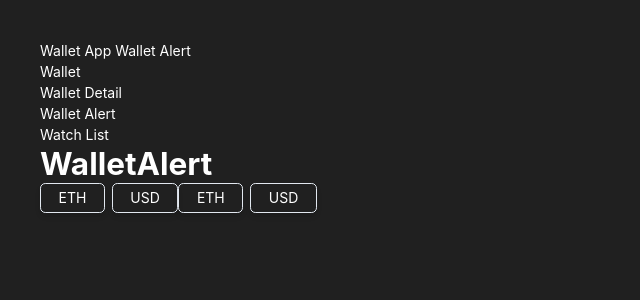
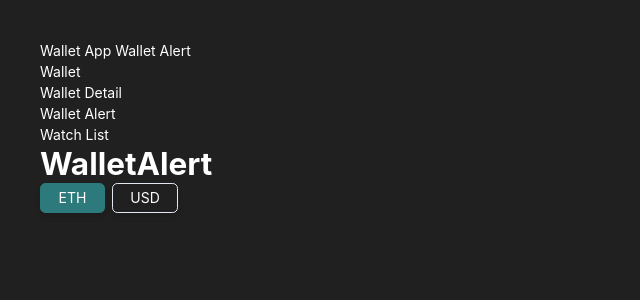
Before and after one commit to kira-0521/learning, a React (Vite) app in the folder discord-lib/frontend/: page /wallet_alert in a window 1280 px wide. Shown: the top 300 px of the page, without its empty margins (0-640 px from the left). Built offline with nearby package versions, Linux system fonts and the light colour scheme.

Commit message:
[ reafactor ] ラジオボタンコンポーネント分離

```diff
--- a/discord-lib/frontend/src/components/molecules/Forms/ToggleRadioButtons.tsx
+++ b/discord-lib/frontend/src/components/molecules/Forms/RadioCard.tsx
@@ -13,7 +13,7 @@ type RadioCardProps = {
   children: ReactNode
   useRadioProps: UseRadioProps
 }
-const RadioCard: FC<RadioCardProps> = (props) => {
+export const RadioCard: FC<RadioCardProps> = (props) => {
   const { children, useRadioProps } = props
   const { getInputProps, getCheckboxProps } = useRadio(useRadioProps)
 
@@ -24,6 +24,8 @@ const RadioCard: FC<RadioCardProps> = (props) => {
     <Box as='label'>
       <input {...input} />
       <Box
+        // 以下を展開することでチェックボックスのプロパティを扱える
+        {...checkbox}
         cursor='pointer'
         borderWidth='1px'
         borderRadius='md'
@@ -45,36 +47,3 @@ const RadioCard: FC<RadioCardProps> = (props) => {
 }
 
 // Step 2: Use the `useRadioGroup` hook to control a group of custom radios.
-type Unit = 'ETH' | 'USD'
-export const ToggleRadioButtons: FC = memo(() => {
-  const options = ['ETH', 'USD']
-  const moneyUnitContext = useContext(MoneyUnitContext)
-  const onChangeUnit = useCallback(
-    (nextValue: Unit) => {
-      console.log('nextValue', nextValue)
-      moneyUnitContext.setUnit(nextValue)
-    },
-    [moneyUnitContext.unit]
-  )
-
-  const { getRootProps, getRadioProps } = useRadioGroup({
-    name: 'money',
-    defaultValue: moneyUnitContext.unit,
-    onChange: onChangeUnit,
-  })
-
-  const group = getRootProps()
-
-  return (
-    <HStack {...group}>
-      {options.map((value) => {
-        const radio = getRadioProps({ value })
-        return (
-          <RadioCard key={value} useRadioProps={radio}>
-            {value}
-          </RadioCard>
-        )
-      })}
-    </HStack>
-  )
-})
--- /dev/null
+++ b/discord-lib/frontend/src/components/organisms/Forms/ToggleRadioButtons.tsx
@@ -0,0 +1,37 @@
+import { FC, memo, useCallback, useContext } from 'react'
+import { MoneyUnitContext } from '../../../provider/MoneyUnitProvider'
+import { RadioCard } from '../../molecules/Forms/RadioCard'
+import { useRadioGroup, HStack } from '@chakra-ui/react'
+
+type Unit = 'ETH' | 'USD'
+export const ToggleRadioButtons: FC = memo(() => {
+  const options = ['ETH', 'USD']
+  const moneyUnitContext = useContext(MoneyUnitContext)
+  const onChangeUnit = useCallback(
+    (nextValue: Unit) => {
+      moneyUnitContext.setUnit(nextValue)
+    },
+    [moneyUnitContext.unit]
+  )
+
+  const { getRootProps, getRadioProps } = useRadioGroup({
+    name: 'money',
+    defaultValue: moneyUnitContext.unit,
+    onChange: onChangeUnit,
+  })
+
+  const group = getRootProps()
+
+  return (
+    <HStack {...group}>
+      {options.map((value) => {
+        const radio = getRadioProps({ value })
+        return (
+          <RadioCard key={value} useRadioProps={radio}>
+            {value}
+          </RadioCard>
+        )
+      })}
+    </HStack>
+  )
+})
--- a/discord-lib/frontend/src/components/pages/WalletAlert.tsx
+++ b/discord-lib/frontend/src/components/pages/WalletAlert.tsx
@@ -2,35 +2,16 @@ import { FC } from 'react'
 import { Heading, Box, useRadioGroup, HStack } from '@chakra-ui/react'
 import { useLocation } from 'react-router-dom'
 
-import { ToggleRadioButtons } from '../molecules/Forms/ToggleRadioButtons'
+import { ToggleRadioButtons } from '../organisms/Forms/ToggleRadioButtons'
 
 export const WalletAlert: FC = () => {
   const location = useLocation()
   console.log('location', location)
 
-  const options = ['ETH', 'DOll']
-
-  const { getRootProps, getRadioProps } = useRadioGroup({
-    name: 'money',
-    defaultValue: 'ETH',
-    onChange: console.log,
-  })
-
-  const group = getRootProps()
-
   return (
     <Box>
       <Heading>WalletAlert</Heading>
-      <HStack {...group} spacing='0'>
-        {options.map((value) => {
-          const radio = getRadioProps({ value })
-          return (
-            <ToggleRadioButtons key={value} {...radio}>
-              {value}
-            </ToggleRadioButtons>
-          )
-        })}
-      </HStack>
+      <ToggleRadioButtons />
     </Box>
   )
 }
--- a/discord-lib/frontend/src/components/pages/WalletDetail.tsx
+++ b/discord-lib/frontend/src/components/pages/WalletDetail.tsx
@@ -1,7 +1,7 @@
 import { FC, useContext } from 'react'
 import { Heading, Box, Text } from '@chakra-ui/react'
 import { MoneyUnitContext } from '../../provider/MoneyUnitProvider'
-import { ToggleRadioButtons } from '../molecules/Forms/ToggleRadioButtons'
+import { ToggleRadioButtons } from '../organisms/Forms/ToggleRadioButtons'
 
 export const WalletDetail: FC = () => {
   const moneyUnit = useContext(MoneyUnitContext)
@@ -9,6 +9,7 @@ export const WalletDetail: FC = () => {
     <Box>
       <Heading>WalletDetail</Heading>
       <Text>{moneyUnit.unit}</Text>
+      <ToggleRadioButtons />
     </Box>
   )
 }
```
